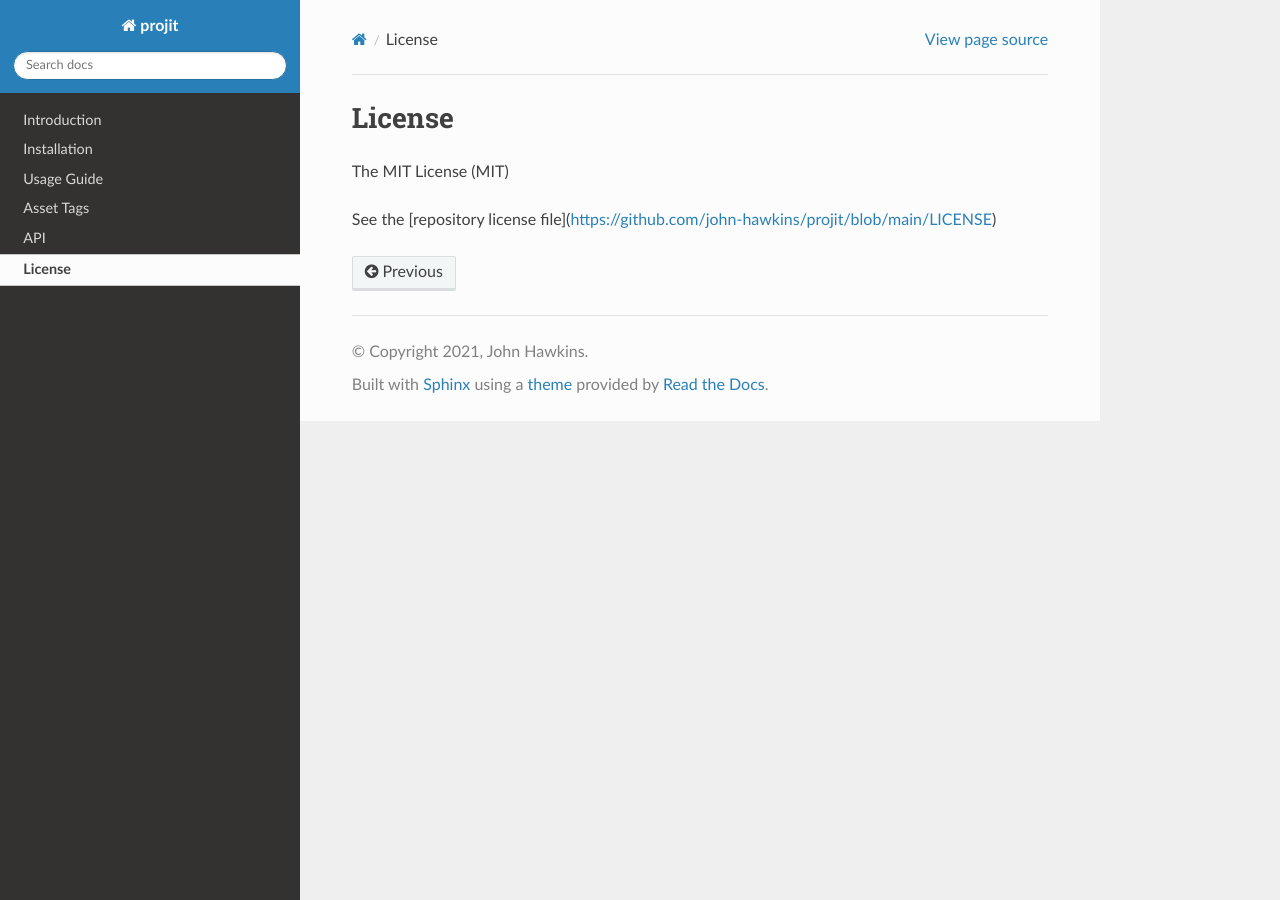
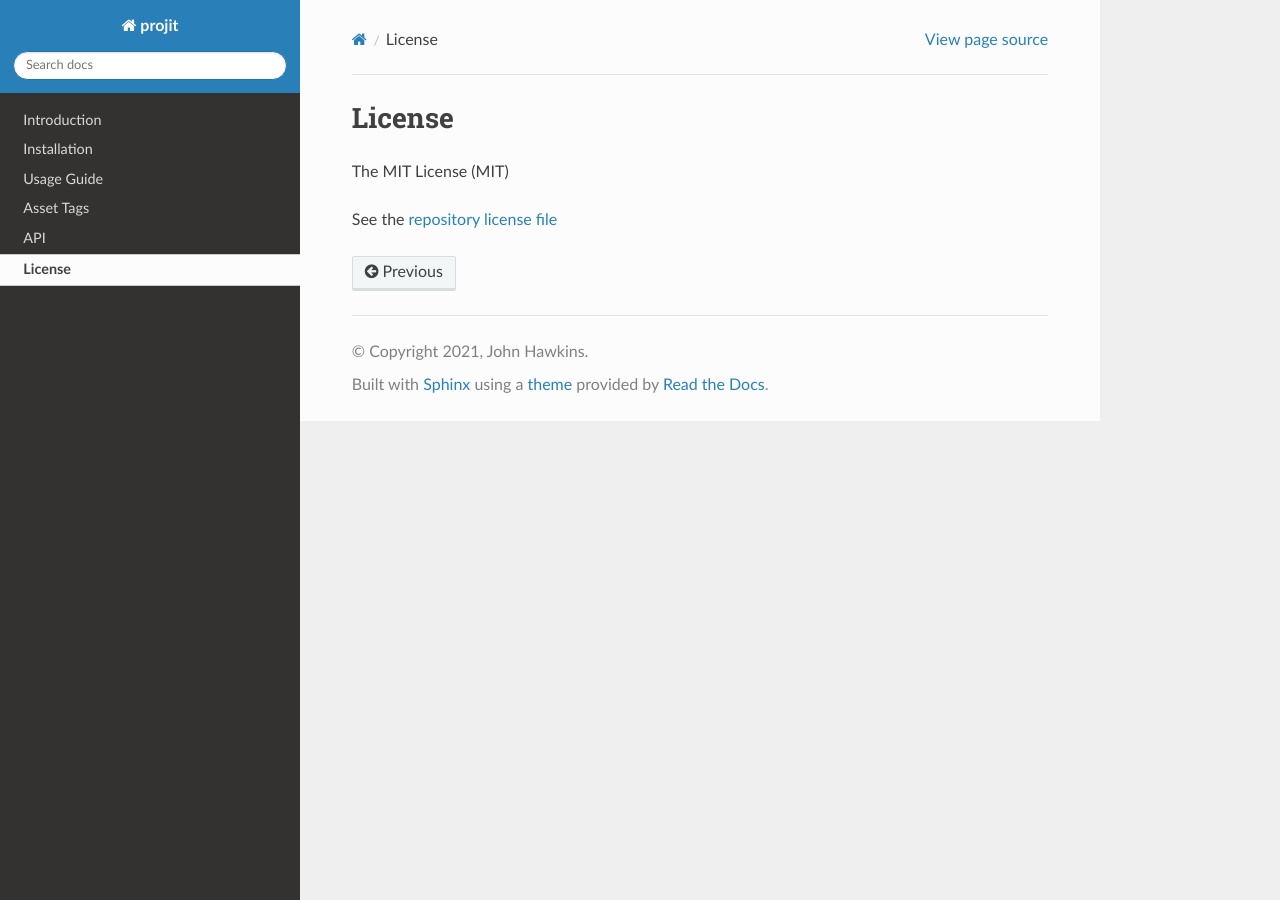
Before and after one commit to john-hawkins/projit, a Sphinx documentation site: the page built from docs/source/license.rst, in a window 1280 px wide. Built offline with Sphinx 7.4.7 and the Read the Docs theme 3.1.0, drawn with Linux system fonts in a browser that asks for light colours.

Commit message:
link to license

```diff
--- a/docs/source/license.rst
+++ b/docs/source/license.rst
@@ -3,4 +3,5 @@ License
 
 The MIT License (MIT)
 
-See the [repository license file](https://github.com/john-hawkins/projit/blob/main/LICENSE)
+See the
+`repository license file <https://github.com/john-hawkins/projit/blob/main/LICENSE>`_
```
